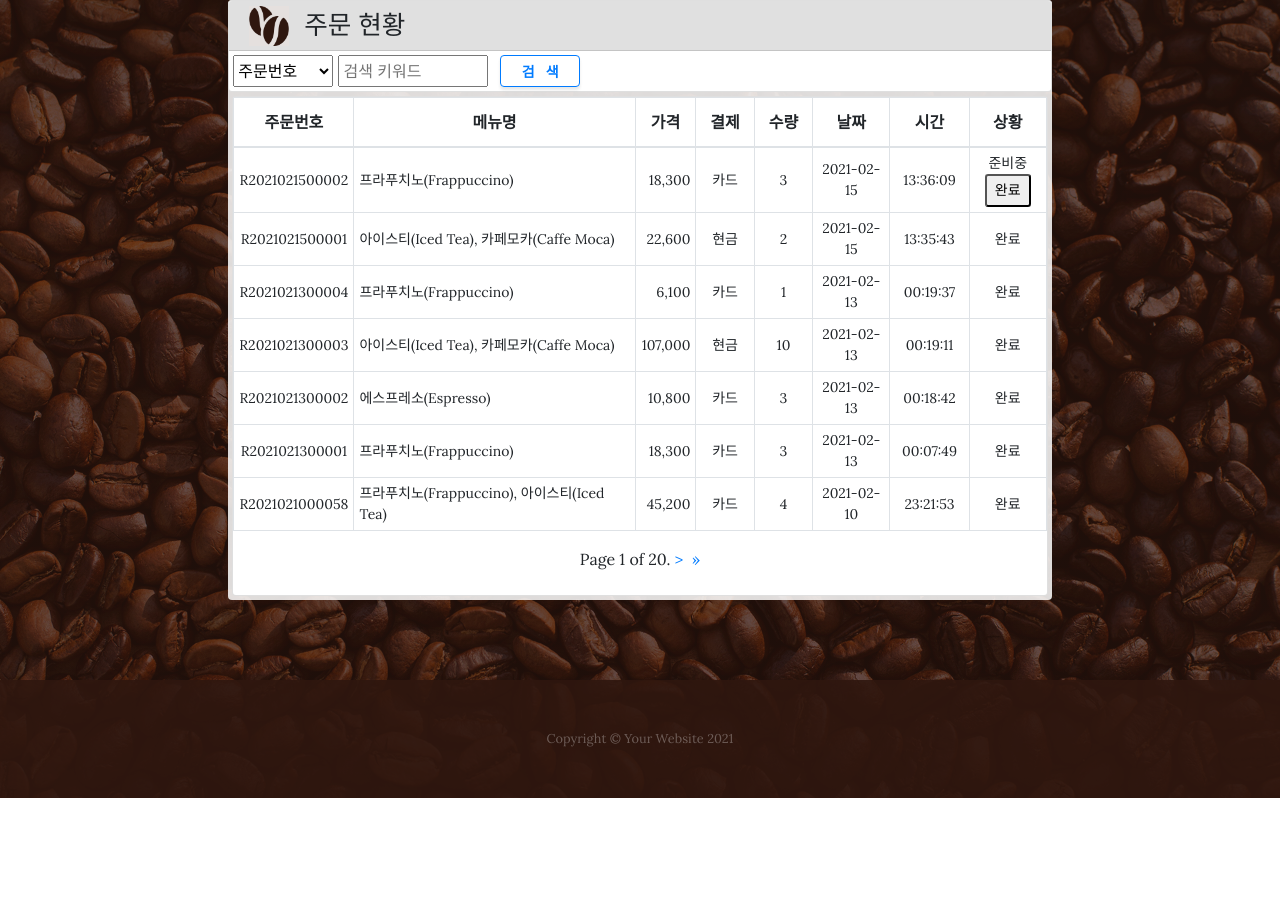
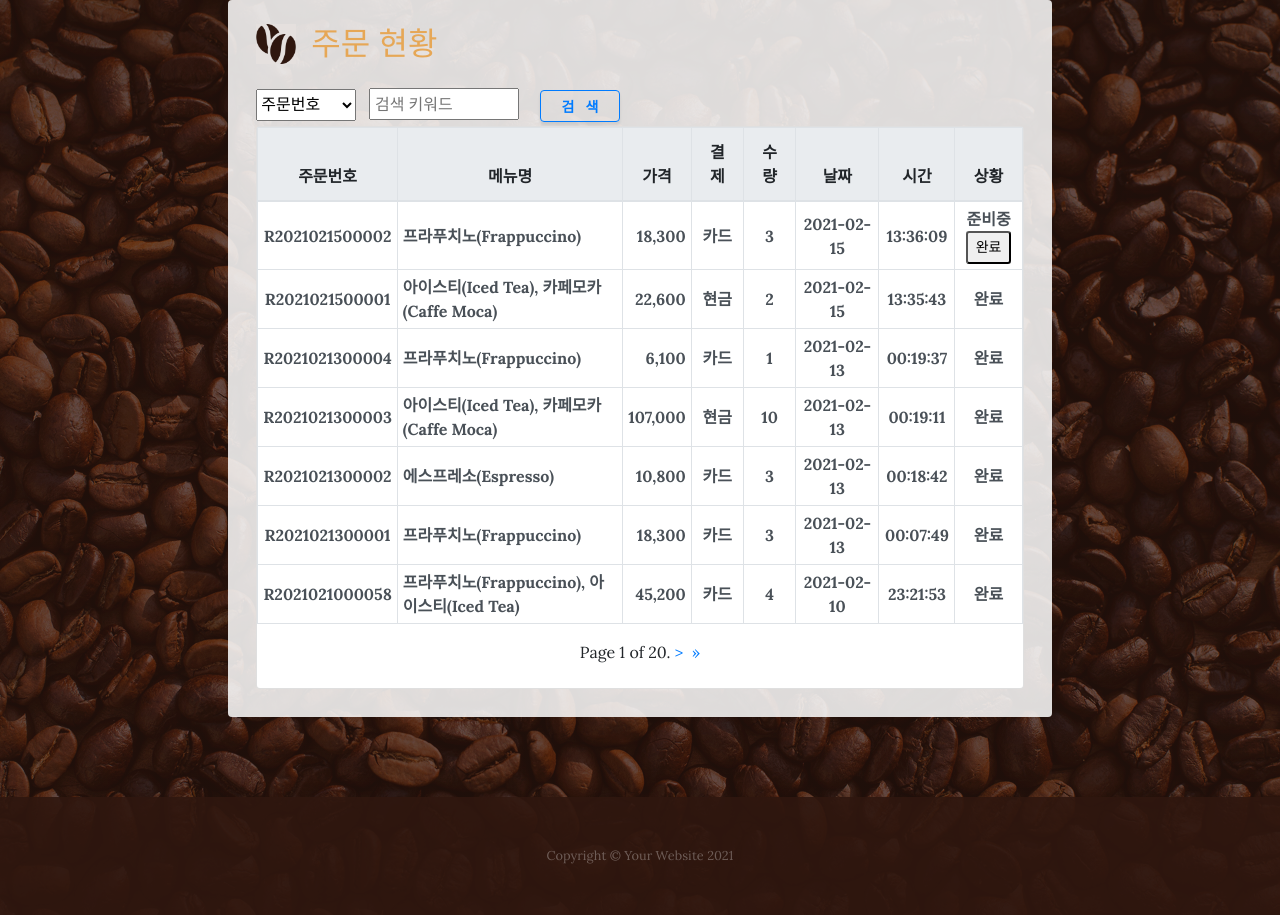
Before and after one commit to minjae8138/Maple-Cafe, a Django app: page /maple/order_list/ in a window 1280 px wide. Shown: the part 54-969 px from the top of the page. Before the commit the page ends 852 px from the top, so only its background shows below. Run offline with Django 3.2, Linux system fonts and the light colour scheme; data comes from the database, SQL or seed files in the repository; both versions use the stored data as it was before the commit; some libraries are stand-ins or nearby versions.

Commit message:
UI update

```diff
--- a/maple/mapleApp/templates/order_list.html
+++ b/maple/mapleApp/templates/order_list.html
@@ -7,12 +7,22 @@
 .mytable tr td {
   vertical-align:middle;
   padding: 5px;
-  font-size: 14px
+
+  font-weight : bold;
+  font-family: Lora;
+  color : #495057 ;
+}
+.align-items-center{
+    padding-left : 4px;
 }
 
-#card-header-color {
-  background-color:#e0e0e0
+
+thead{
+    background-color : #e9ecef;
 }
+
+
+
 
 </style>
 <!-- *************************** MAPLE : 화면 START *************************  -->
@@ -23,17 +33,18 @@
       <div class="about-heading-content">
         <div class="row">
           <div class="col-xs-12 col-sm-8 col-lg-8 mx-auto">
-            <div class="bg-faded rounded p-0">
+            <div class="bg-faded rounded p-4">
 
 <!-- *************************** ORDER LIST  START  ****************** -->
-      			  <div class='card'>
-				        <div id="card-header-color" class="card-header d-flex align-items-center" style="height: 50px;">
+      			  <div >
+				        <div class="d-flex align-items-center" style="height: 40px;">
                   <img  src="{% static 'img/cafe_icon3.png'%}" width="40" height="40">
-					        <div  style="font-size: 1.6rem;margin-left: 15px;">주문 현황</div>
+					        <div  style="font-size: 2rem;margin-left: 15px; color:#e6a756!important;">주문 현황</div>
 				        </div>
-				        <div class='card-body p-1'>
+				        <div class='card-body p-0'>
+                            <br>
                   <form action="{% url 'order_search' %}" method="GET" >
-                    <div class="input-field d-flex align-items-center" style="vertical-align:middle;">
+                    <div class=" align-items-center" style="vertical-align:middle;">
                       <select id="select_type" name="s_type" style="width: 100px;height:32px;" >
                         <option value="id">주문번호</option>
                         <option value="content">주문내용</option>
@@ -61,11 +72,11 @@
                       <table class="table table-bordered mytable" style="text-align: center;">
                         <thead >
                             <th style="width:10%">주문번호</th>
-                            <th style="width:37.5%">메뉴명</th>
+                            <th style="width:35%">메뉴명</th>
                             <th style="width:7.5%">가격</th>
                             <th style="width:7.5%">결제</th>
                             <th style="width:7.5%">수량</th>
-                            <th style="width:10%">날짜</th>
+                            <th style="width:12.5%">날짜</th>
                             <th style="width:10%">시간</th>
                             <th style="width:10%">상황</th>
                         </thead>
```
Also changed, not shown: maple/insert.sql (+12 -12 lines).
